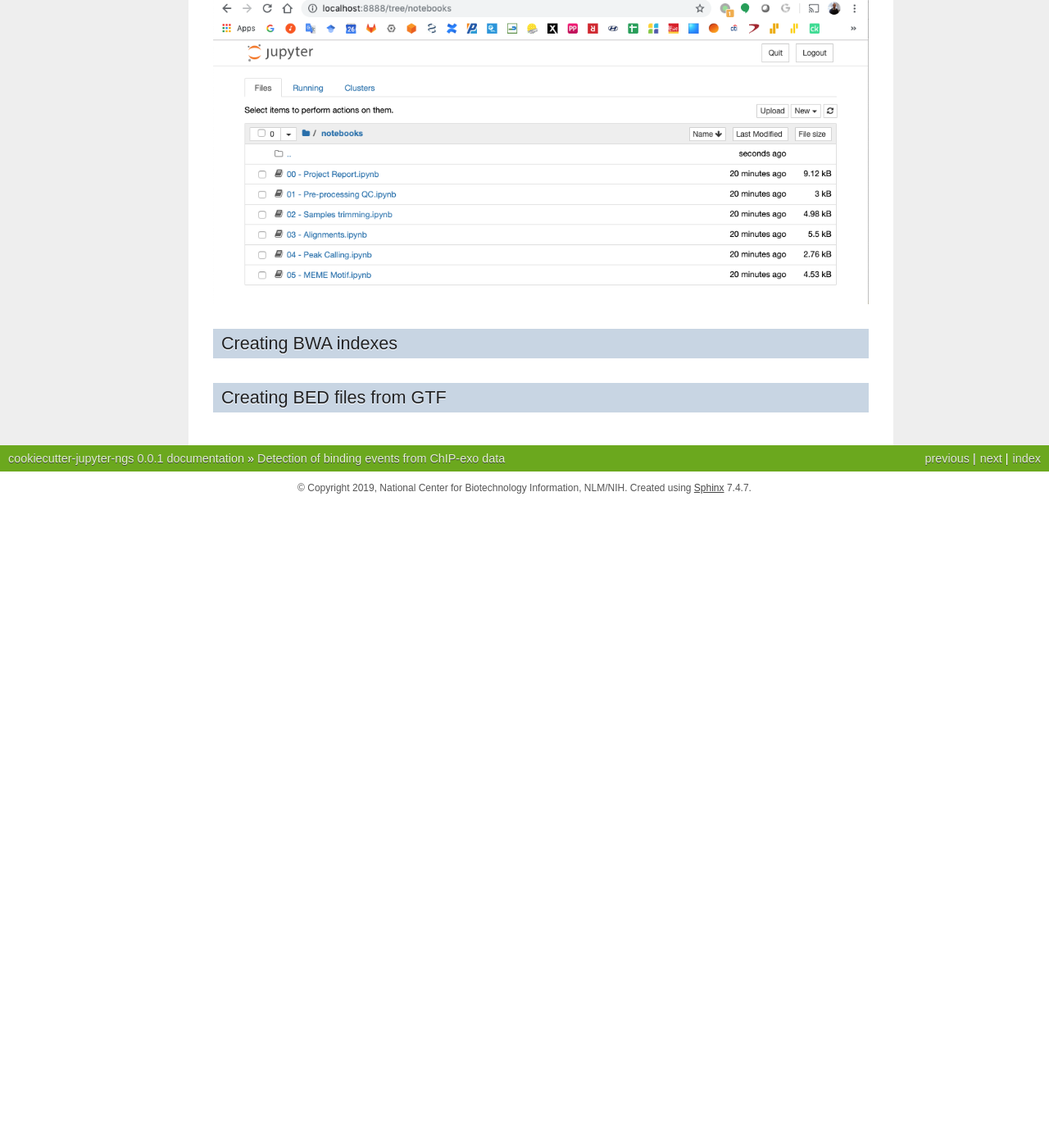
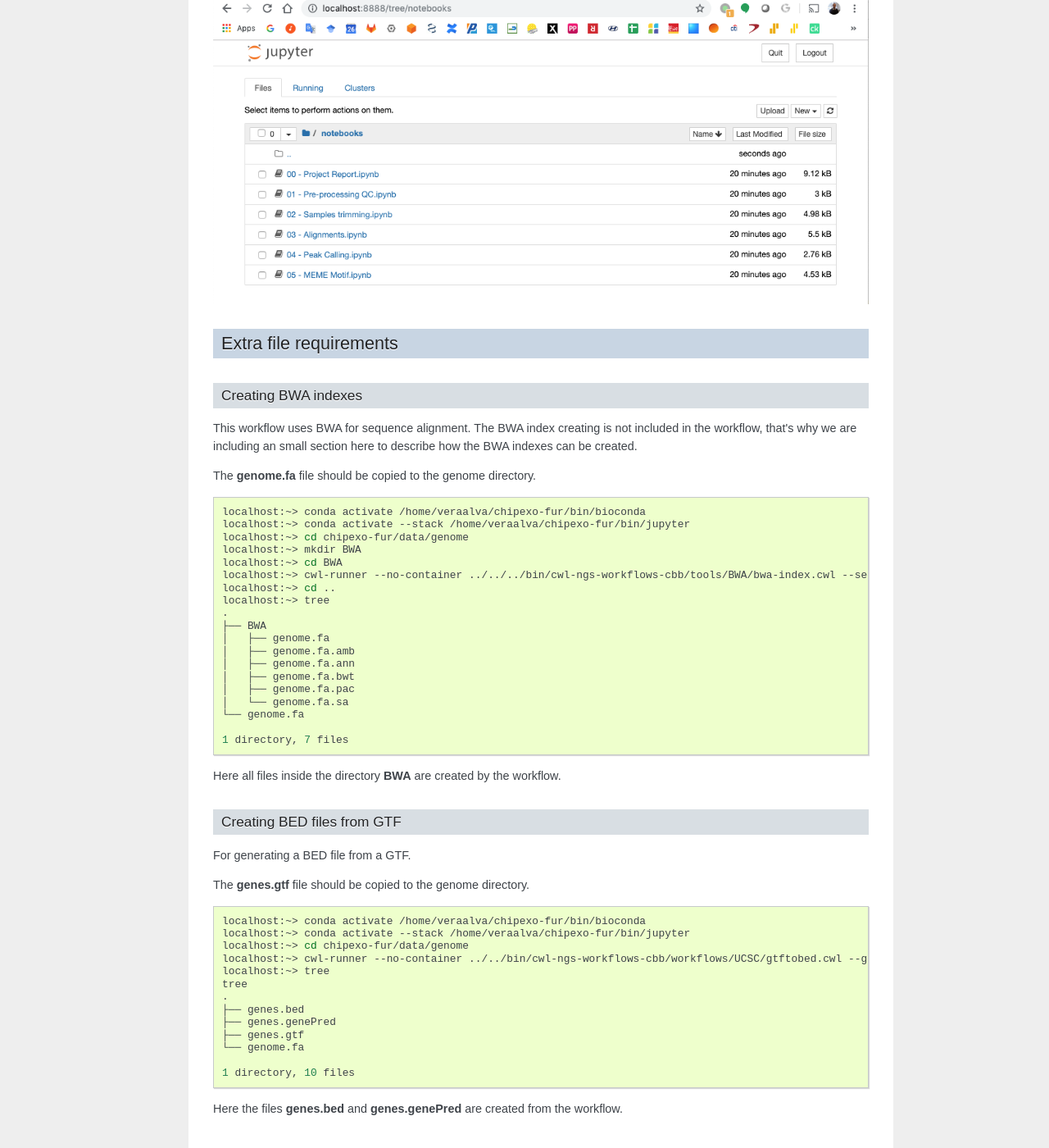
Before and after one commit to ncbi/pm4ngs, a Sphinx documentation site: the page built from docs/source/det_bind_chipexo.rst, in a window 1280 px wide and 1400 px high, scrolled down 5810 px. Shown: the whole window at 82% size. Built offline with Sphinx 7.4.7, drawn with Linux system fonts in a browser that asks for light colours; before the commit the page ends 6425 px from its top, so only the background shows below that; some of the changed text lies outside the part shown.

Commit message:
Updating chipexo conda doc

```diff
--- a/docs/source/det_bind_chipexo.rst
+++ b/docs/source/det_bind_chipexo.rst
@@ -336,8 +336,62 @@ Notebook generated fro the Chip-exo data analysis
     :align: center
     :alt: Notebook generated fro the Chip-exo data analysis
 
+Extra file requirements
+-----------------------
+
 Creating BWA indexes
---------------------
+^^^^^^^^^^^^^^^^^^^^
+
+This workflow uses BWA for sequence alignment. The BWA index creating is not included in the workflow, that's why we
+are including an small section here to describe how the BWA indexes can be created.
+
+The **genome.fa** file should be copied to the genome directory.
+
+.. code-block:: bash
+
+    localhost:~> conda activate /home/veraalva/chipexo-fur/bin/bioconda
+    localhost:~> conda activate --stack /home/veraalva/chipexo-fur/bin/jupyter
+    localhost:~> cd chipexo-fur/data/genome
+    localhost:~> mkdir BWA
+    localhost:~> cd BWA
+    localhost:~> cwl-runner --no-container ../../../bin/cwl-ngs-workflows-cbb/tools/BWA/bwa-index.cwl --sequences genome.fa
+    localhost:~> cd ..
+    localhost:~> tree
+    .
+    ├── BWA
+    │   ├── genome.fa
+    │   ├── genome.fa.amb
+    │   ├── genome.fa.ann
+    │   ├── genome.fa.bwt
+    │   ├── genome.fa.pac
+    │   └── genome.fa.sa
+    └── genome.fa
+
+    1 directory, 7 files
+
+Here all files inside the directory **BWA** are created by the workflow.
 
 Creating BED files from GTF
----------------------------
+^^^^^^^^^^^^^^^^^^^^^^^^^^^
+
+For generating a BED file from a GTF.
+
+The **genes.gtf** file should be copied to the genome directory.
+
+.. code-block:: bash
+
+    localhost:~> conda activate /home/veraalva/chipexo-fur/bin/bioconda
+    localhost:~> conda activate --stack /home/veraalva/chipexo-fur/bin/jupyter
+    localhost:~> cd chipexo-fur/data/genome
+    localhost:~> cwl-runner --no-container ../../bin/cwl-ngs-workflows-cbb/workflows/UCSC/gtftobed.cwl --gtf genes.gtf
+    localhost:~> tree
+    tree
+    .
+    ├── genes.bed
+    ├── genes.genePred
+    ├── genes.gtf
+    └── genome.fa
+
+    1 directory, 10 files
+
+Here the files **genes.bed** and **genes.genePred** are created from the workflow.
```
